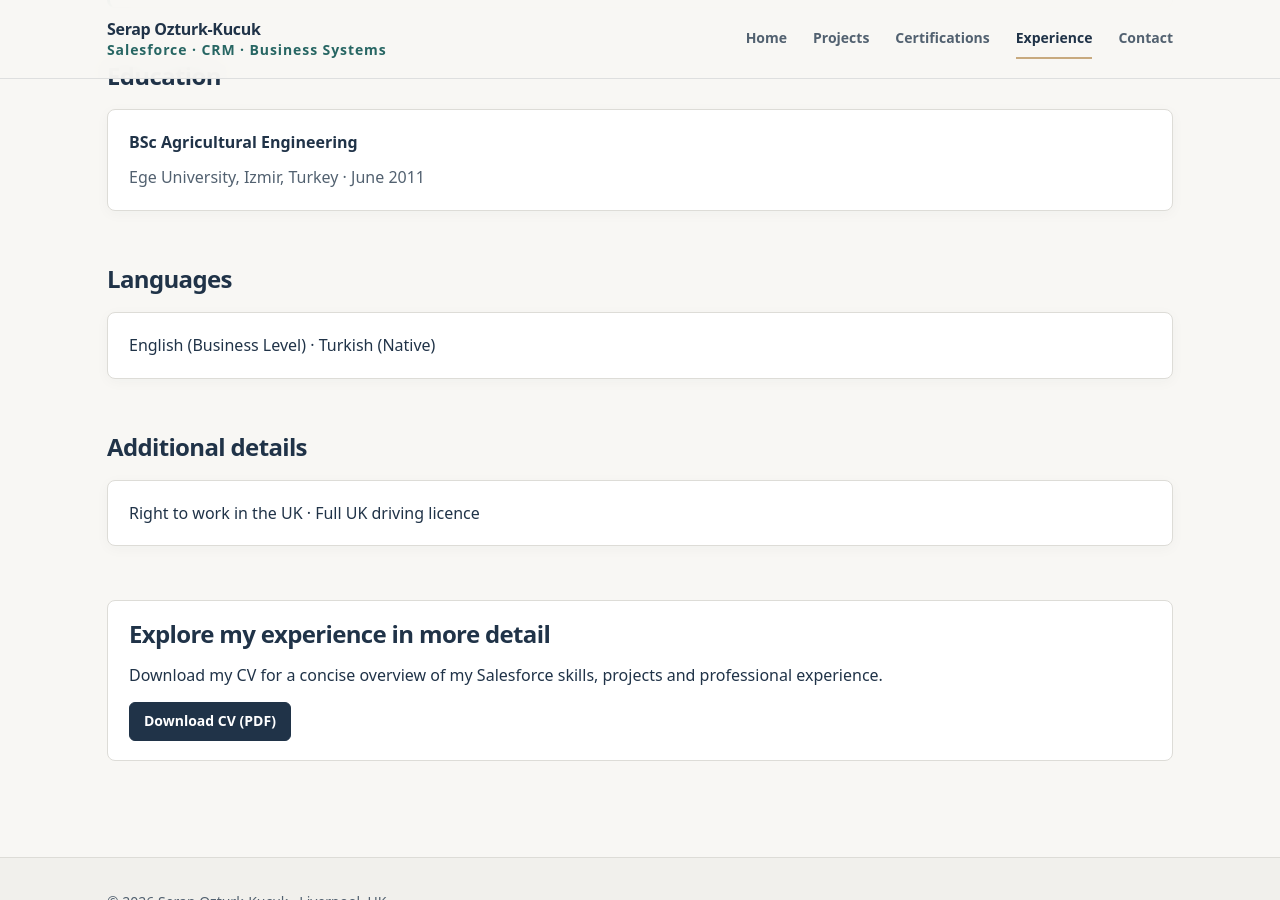
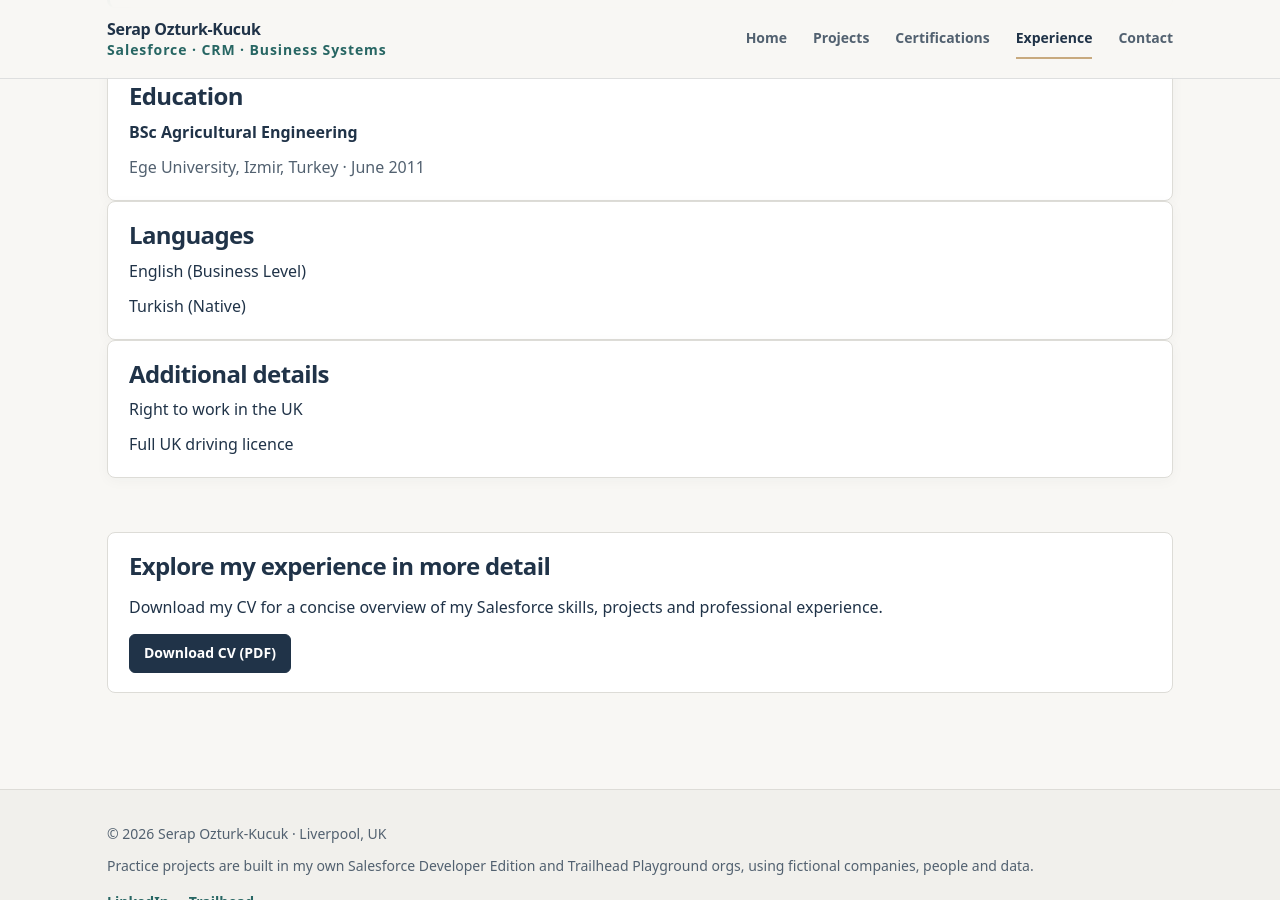
Before and after one commit to serapozturkkucuk/serapozturkkucuk.github.io, a Jekyll site: the page built from about/index.html, in a window 1280 px wide and 900 px high, scrolled down 2813 px. Built offline with Jekyll 4.4.1, drawn with Linux system fonts in a browser that asks for light colours.

Commit message:
Arrange education languages and additional details as three compact aligned cards

```diff
--- a/about/index.html
+++ b/about/index.html
@@ -73,27 +73,25 @@ title: Experience
   </ol>
 </section>
 
-<section class="block experience-detail-sections">
+<section class="block experience-detail-sections" aria-label="Education, languages and additional details">
+  <div class="experience-detail-row">
+    <div class="card experience-detail-card">
       <h2>Education</h2>
-  <div class="card experience-detail-card">
       {% for e in site.data.profile.education %}
       <p><strong>{{ e.title }}</strong></p>
       <p class="muted">{{ e.place }} · {{ e.dates }}</p>
       {% endfor %}
     </div>
-</section>
-
-<section class="block experience-detail-sections">
+    <div class="card experience-detail-card">
       <h2>Languages</h2>
+      <p>English (Business Level)</p>
+      <p>Turkish (Native)</p>
+    </div>
     <div class="card experience-detail-card">
-    <p>English (Business Level) · Turkish (Native)</p>
+      <h2>Additional details</h2>
+      <p>Right to work in the UK</p>
+      <p>Full UK driving licence</p>
     </div>
-</section>
-
-<section class="block experience-detail-sections">
-  <h2>Additional details</h2>
-  <div class="card experience-detail-card">
-    <p>Right to work in the UK · Full UK driving licence</p>
   </div>
 </section>
 
```
Lines whose indentation alone changed are shown as unchanged.
